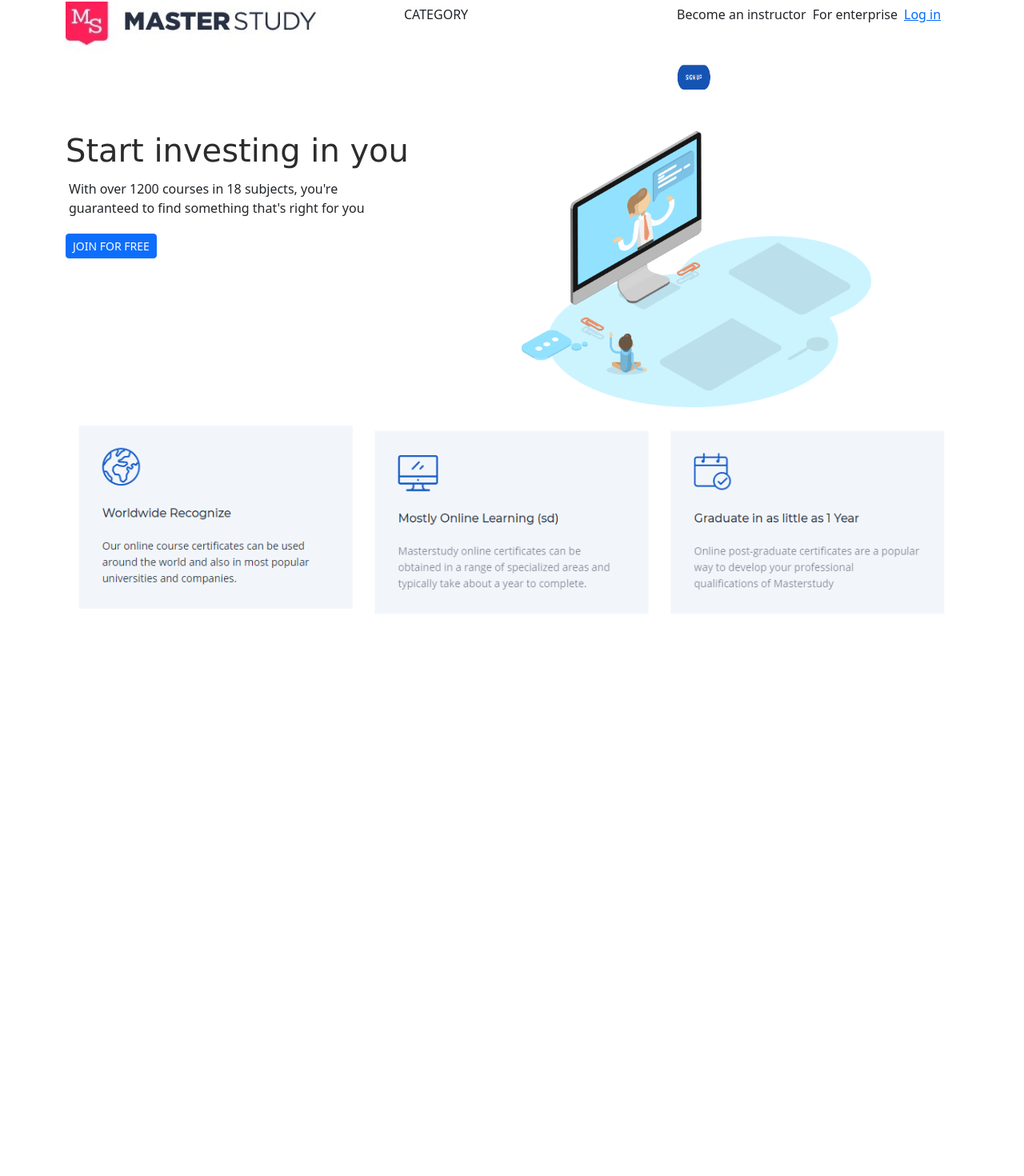
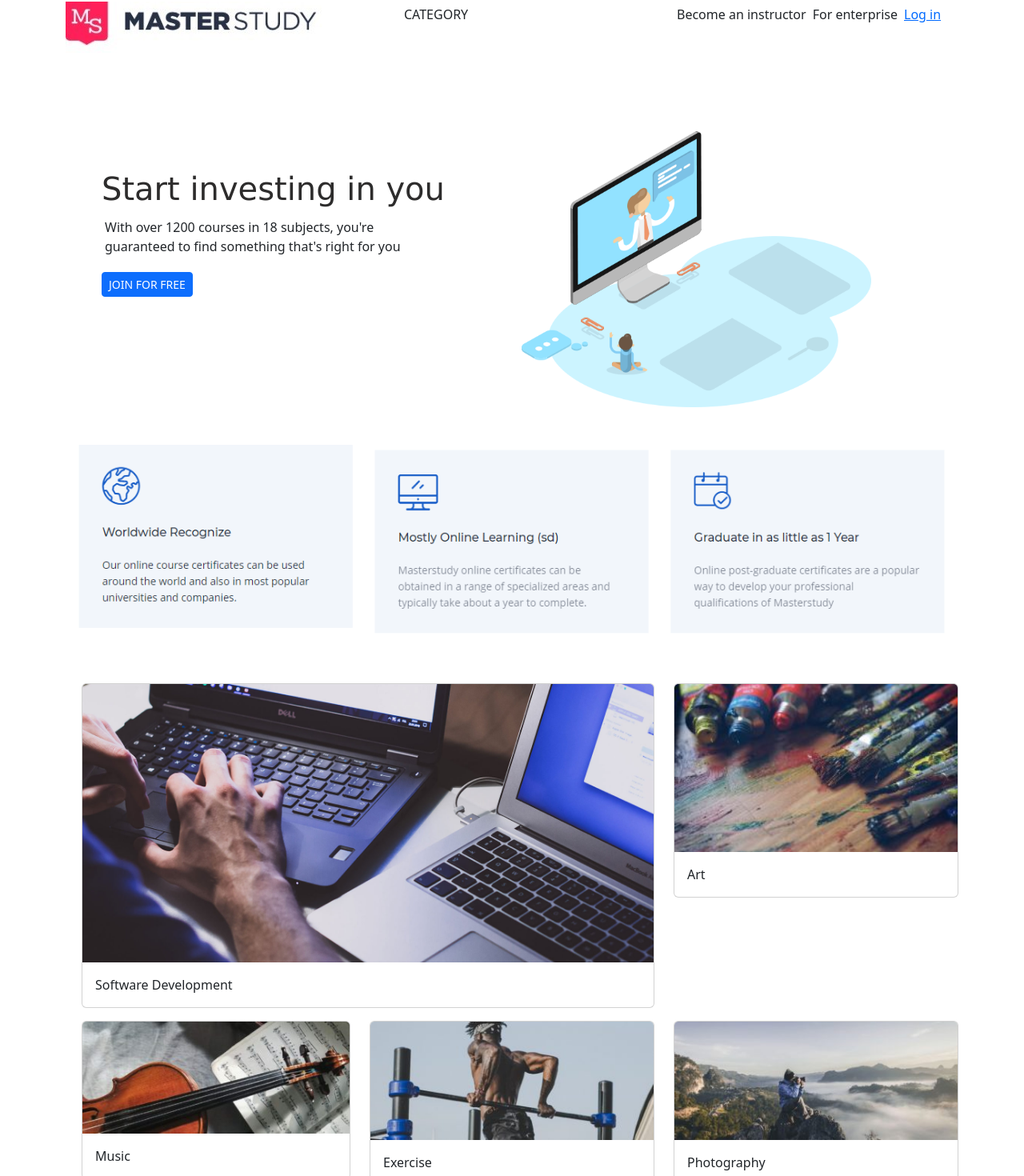
Before and after one commit to Fabio-Marzano/proj-html-vuejs, a Vue app in the folder proj-html-vuejs/: page / in a window 1280 px wide. Shown: the part 38-1508 px from the top of the page at 80% size. Before the commit the page ends 820 px from the top, so only its background shows below. Built offline with nearby package versions, Linux system fonts and the light colour scheme.

Commit message:
[UPD] add-card-image-for-courses

```diff
--- a/proj-html-vuejs/src/components/AppHeader.vue
+++ b/proj-html-vuejs/src/components/AppHeader.vue
@@ -33,8 +33,6 @@
             <p class="m-1">Become an instructor</p>
             <p class="m-1">For enterprise</p>
             <p class="m-1 text-blue"><u>Log in</u></p>
-            <img class="button-img" src="../assets/Img/hover-button1.png">
-
           </div>
 
         </div>
@@ -46,9 +44,9 @@
           <div class="col-12">
             <div class="row">
               <div class="col-6">
-                <h1 class="font">Start investing in you</h1>
-                <p class="p-1">With over 1200 courses in 18 subjects, you're guaranteed to find something that's right for you</p>
-                <button type="button" class="btn btn-primary btn-sm">JOIN FOR FREE</button>
+                <h1 class="font margin-l mt-5">Start investing in you</h1>
+                <p class="p-1 margin-l">With over 1200 courses in 18 subjects, you're guaranteed to find something that's right for you</p>
+                <button type="button" class="btn btn-primary btn-sm margin-l">JOIN FOR FREE</button>
               </div>
 
               <div class="col-6">
@@ -61,10 +59,69 @@
           </div>
         </div>
       </div>
-      <div class="container">
+      <div class="container mt-4">
         <div class="row">
           <div class="col-12">
             <img class="img-2" src="../assets/Img/hover-card1.png">
+          </div>
+        </div>
+      </div>
+      <div class="container mt-5">
+        <div class="row">
+          <div class="col-8">
+            <div class="col">
+    <div class="card h-100 ml-20">
+      <img src="../assets/Img/cat_1-1540x750.jpg" class="card-img-top" alt="...">
+      <div class="card-body">
+        <p class="card-text">Software Development</p>
+      </div>
+    </div>
+  </div>
+          </div>
+          <div class="col-4">
+            <div class="col">
+    <div class="card h-100">
+      <img src="../assets/Img/cat_2-272x161.jpg" class="card-img-top" alt="...">
+      <div class="card-body">
+
+        <p class="card-text">Art</p>
+      </div>
+    </div>
+  </div>
+          </div>
+        </div>
+        <div class="row">
+          <div class="col-4">
+            <div class="col">
+    <div class="card h-100 ml-20 mt-3">
+      <img src="../assets/Img/cat_5-370x155.jpg" class="card-img-top" alt="...">
+      <div class="card-body">
+
+        <p class="card-text">Music</p>
+      </div>
+    </div>
+  </div>
+          </div>
+          <div class="col-4">
+            <div class="col">
+    <div class="card h-100 mt-3">
+      <img src="../assets/Img/cat_4-370x155.jpg" class="card-img-top" alt="...">
+      <div class="card-body">
+
+        <p class="card-text">Exercise</p>
+      </div>
+    </div>
+  </div>
+          </div>
+          <div class="col-4">
+            <div class="col">
+    <div class="card h-100 mt-3">
+      <img src="../assets/Img/cat_6-370x155.jpg" class="card-img-top" alt="...">
+      <div class="card-body">
+        <p class="card-text">Photography</p>
+      </div>
+    </div>
+  </div>
           </div>
         </div>
       </div>
--- a/proj-html-vuejs/src/style.css
+++ b/proj-html-vuejs/src/style.css
@@ -55,3 +55,19 @@
     font-family: Verdana, Geneva, Tahoma, sans-serif;
     color: rgb(45, 44, 44);
 }
+
+.margin-l {
+    margin-left: 45px;
+}
+
+.ml-20 {
+    margin-left: 20px;
+}
+
+.h-50 {
+    height: 50%;
+}
+
+.inline {
+    display: inline-block;
+}
```
